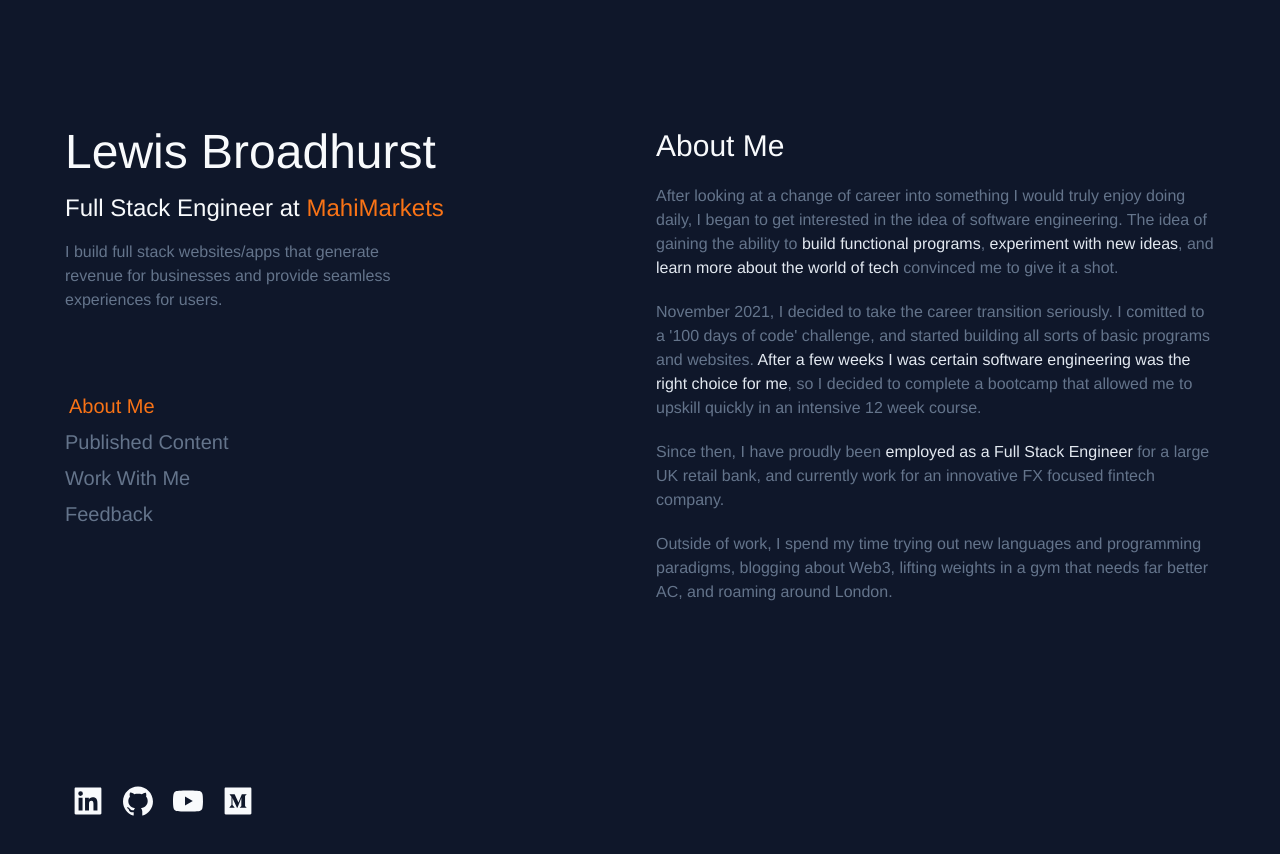
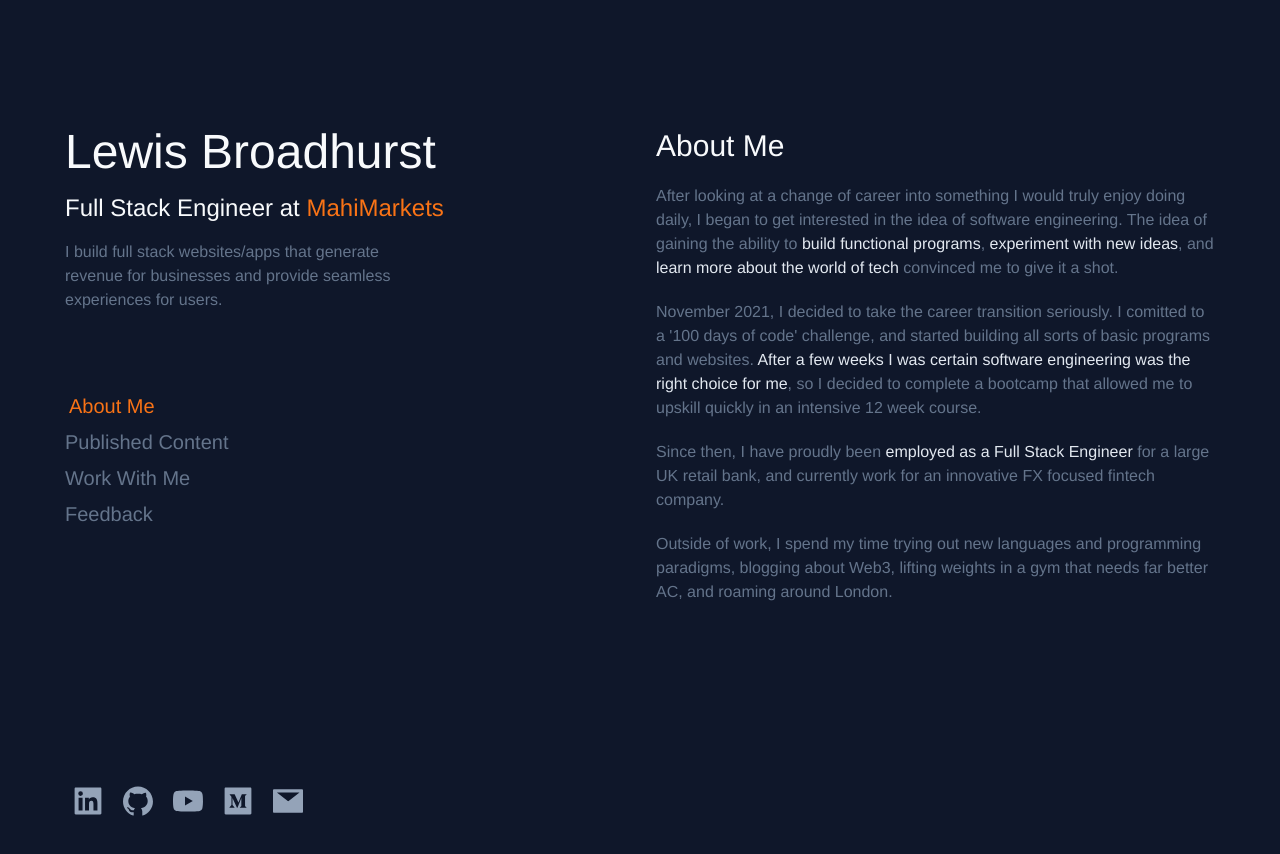
Before and after one commit to LMBroadhurst/CRYPTO_SUPERAPP, a Next.js app: page / in a window 1280 px wide. Shown: the top 854 px of the page. Built offline with nearby package versions, Linux system fonts and the light colour scheme.

Commit message:
adding email

```diff
--- a/components/home/Socials.tsx
+++ b/components/home/Socials.tsx
@@ -1,17 +1,18 @@
 import React from 'react';
-import { GithubOutlined, LinkedinFilled, MediumSquareFilled, YoutubeFilled } from '@ant-design/icons';
+import { GithubOutlined, LinkedinFilled, MediumSquareFilled, YoutubeFilled, MailFilled } from '@ant-design/icons';
 import { SocialItem } from '@/types/HomeTypes';
 
 const socials: SocialItem[] = [
   {icon: <LinkedinFilled />, href: 'https://www.linkedin.com/in/lewis-broadhurst/'},
   {icon: <GithubOutlined />, href: 'https://github.com/LMBroadhurst'},
   {icon: <YoutubeFilled />, href: 'https://www.youtube.com/channel/UCv8iDXiyBoaNRtPmFt-fOYw'},
-  {icon: <MediumSquareFilled />, href: 'https://medium.com/@lewis1broadhurst'}
+  {icon: <MediumSquareFilled />, href: 'https://medium.com/@lewis1broadhurst'},
+  {icon: <MailFilled />, href: 'mailto:lewis1broadhurst@gmail.com'}
 ]
 
 const Socials = () => {
   return (
-    <section className='flex flex-row gap-1 text-3xl'>
+    <section className='flex flex-row gap-1 text-3xl text-slate-400'>
       {
         socials.map(social =>
           <a
```
